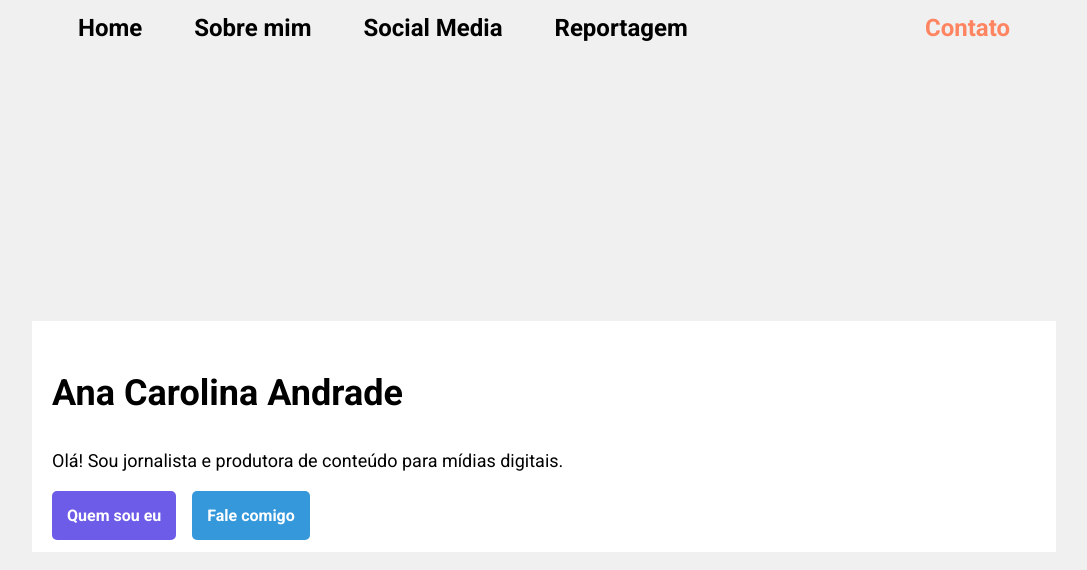
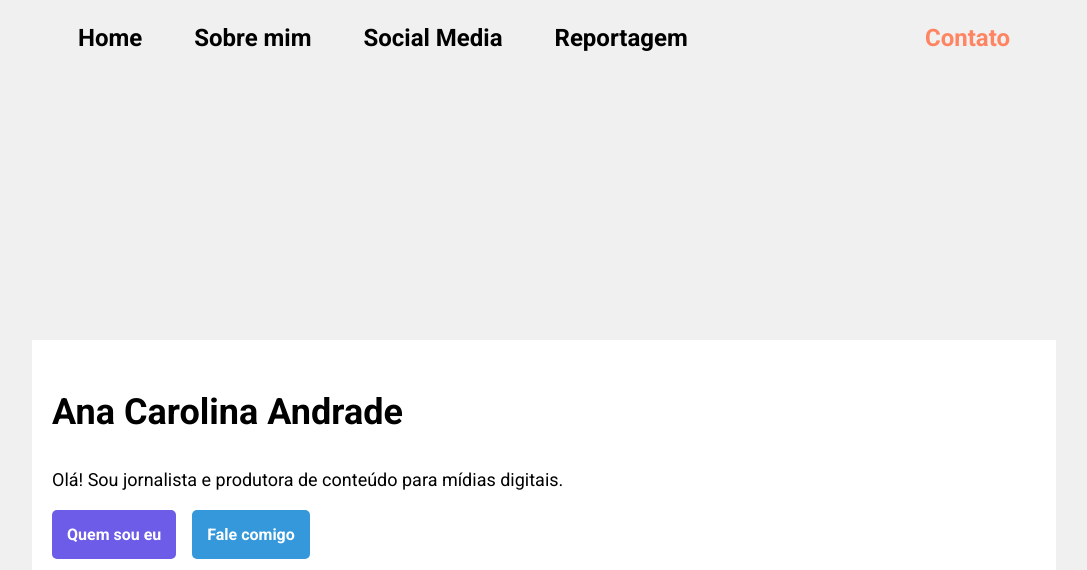
Before and after one commit to carol00andrade/portfoliosite, a Flask app: page / in a window 1280 px wide. Shown: the top 570 px of the page, without its empty margins (96-1183 px from the left). Run offline with Flask 3, Linux system fonts and the light colour scheme.

Commit message:
Update portfolio.html

```diff
--- a/templates/portfolio.html
+++ b/templates/portfolio.html
@@ -13,7 +13,7 @@
         }
         .navbar-wrapper {
             background-color: #f0f0f0;
-            height: 1.5cm; /* Altura fixa de 1,5 cm */
+            height: 2cm; /
             overflow-x: auto;
         }
         .navbar {
```
